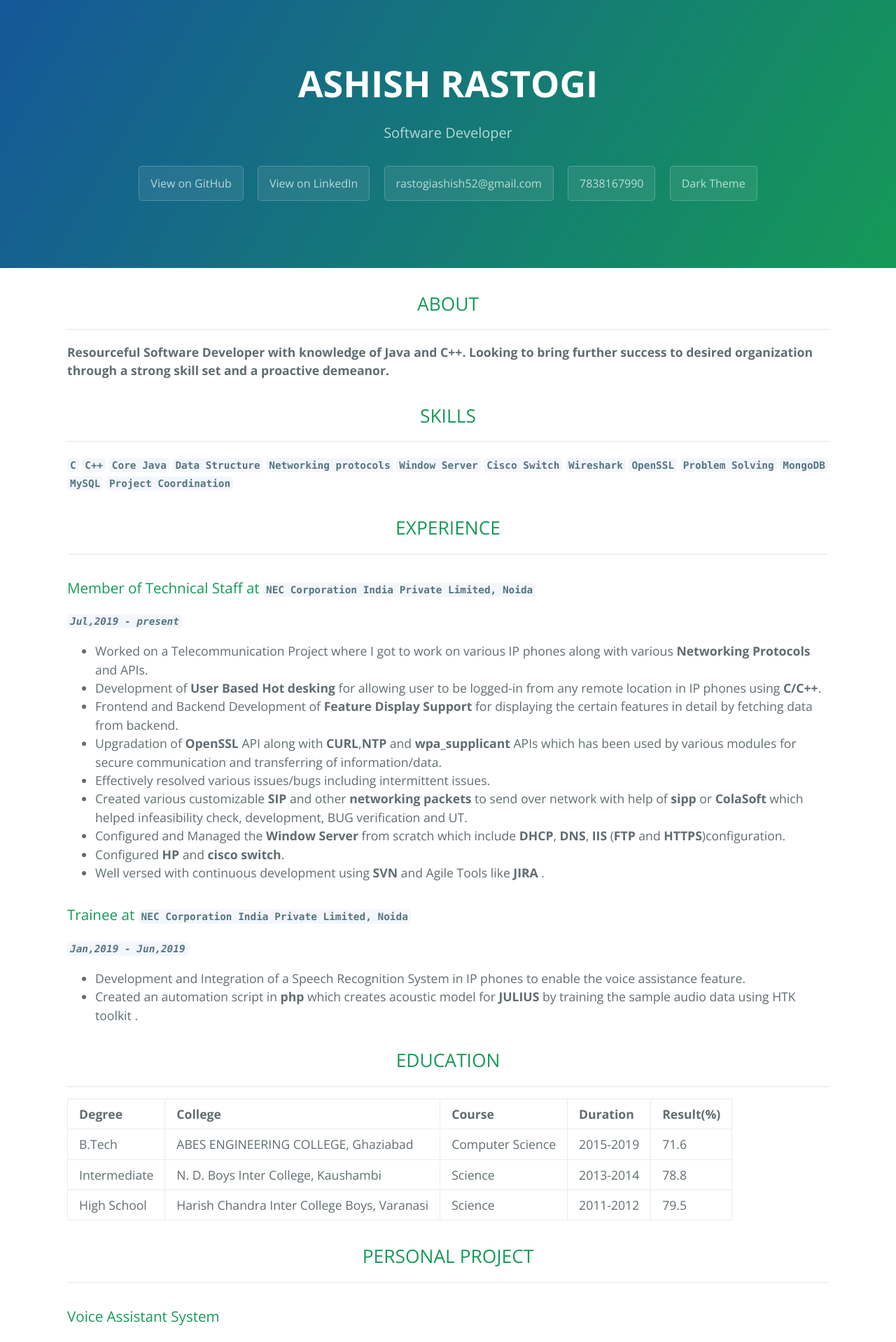
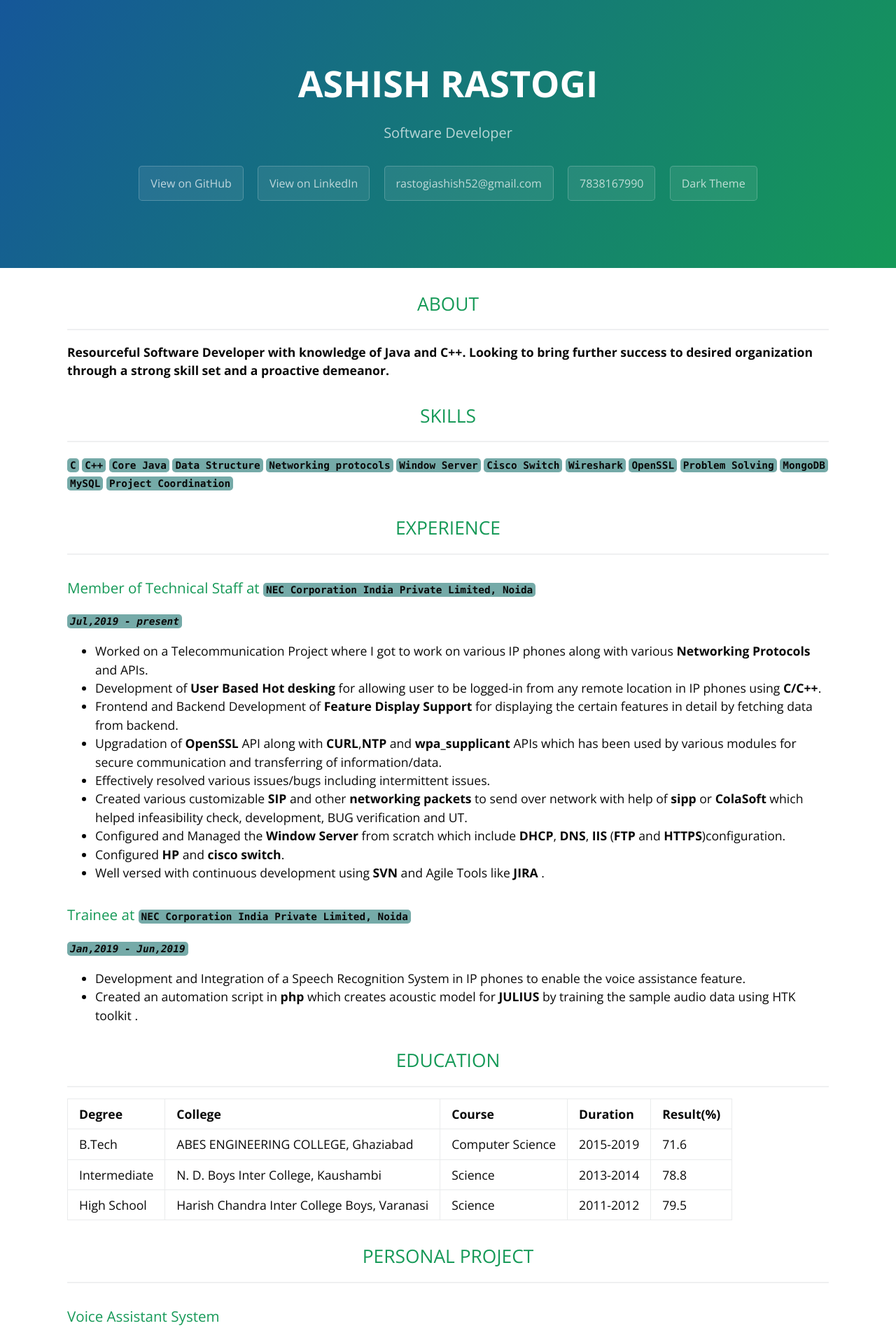
Before and after one commit to ImAshishRastogi/Resume, a Jekyll site: the page built from index.md, in a window 1280 px wide. Shown: the top 1918 px of the page at 70% size. Built offline with Jekyll 4.4.1, drawn with Linux system fonts in a browser that asks for light colours.

Commit message:
Update variables.scss

```diff
--- a/_sass/variables.scss
+++ b/_sass/variables.scss
@@ -9,13 +9,13 @@ $header-bg-color-secondary: #155799 !default;
 
 // Text
 $section-headings-color: #159957 !default;
-$body-text-color: #606c71 !default;
+$body-text-color: #080808 !default;
 $body-link-color: #1e6bb8 !default;
 $blockquote-text-color: #819198 !default;
 
 // Code
-$code-bg-color: #f3f6fa !default;
-$code-text-color: #567482 !default;
+$code-bg-color: #166f6b96 !default;
+$code-text-color: #080808 !default;
 
 // Borders
 $border-color: #dce6f0 !default;
```
